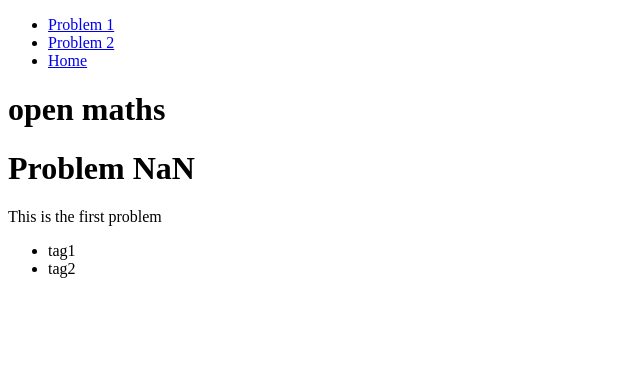
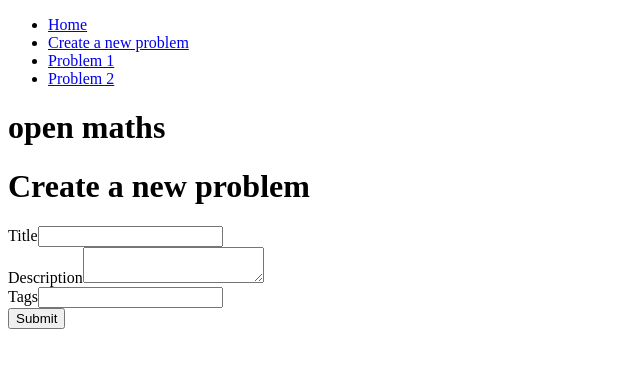
Before and after one commit to Aliochka/open-maths, a React (Vite) app in the folder webapp/: page /problems/create in a window 1280 px wide. Shown: the top 368 px of the page, without its empty margins (0-640 px from the left). Built offline with nearby package versions, Linux system fonts and the light colour scheme.

Commit message:
feat(webapp): add pages for creating and editing a problem

```diff
--- a/webapp/src/components/Menu.tsx
+++ b/webapp/src/components/Menu.tsx
@@ -9,14 +9,17 @@ export function Menu({ problems }: Menu) {
   return (
     <nav>
       <ul>
+        <li>
+          <Link to="/home">Home</Link>
+        </li>
+        <li>
+          <Link to="/problems/create">Create a new problem</Link>
+        </li>
         {problems.map((problem) => (
           <li key={problem.id}>
             <Link to={`/problems/${problem.id}`}>{problem.title}</Link>
           </li>
         ))}
-        <li>
-          <Link to="/home">Home</Link>
-        </li>
       </ul>
     </nav>
   )
--- a/webapp/src/factories/problems.ts
+++ b/webapp/src/factories/problems.ts
@@ -22,3 +22,7 @@ export function makeProblem(problem?: Partial<Problem>) {
 export async function getProblems() {
   return [makeProblem(), makeProblem()]
 }
+
+export async function getProblem(problemId: number) {
+  return makeProblem({ id: problemId })
+}
--- a/webapp/src/main.tsx
+++ b/webapp/src/main.tsx
@@ -9,8 +9,11 @@ import {
 import { Root } from './routes/Root/Root'
 import { loader as rootLoader } from './routes/Root/loader'
 import { ErrorPage } from './ErrorPage'
-import { Problem } from './routes/Problem'
+import { Problem } from './routes/Problem/Problem'
 import { Home } from './routes/Home'
+import { CreateProblem } from './routes/Problem/CreateProblem'
+import { loader as problemLoader } from './routes/Problem/loader'
+import { EditProblem } from './routes/Problem/EditProblem'
 
 const router = createBrowserRouter(
   createRoutesFromElements(
@@ -22,7 +25,17 @@ const router = createBrowserRouter(
         loader={rootLoader}
       >
         <Route path="/home/" element={<Home />} />
-        <Route path="/problems/:problemId" element={<Problem />} />
+        <Route path="/problems/create" element={<CreateProblem />} />
+        <Route
+          path="/problems/:problemId"
+          element={<Problem />}
+          loader={problemLoader}
+        />
+        <Route
+          path="/problems/:problemId/edit"
+          element={<EditProblem />}
+          loader={problemLoader}
+        />
       </Route>
     </>
   )
--- a/webapp/src/routes/Problem.tsx
+++ /dev/null
@@ -1,19 +0,0 @@
-import { useParams } from 'react-router-dom'
-import { makeProblem } from '../factories/problems'
-
-export function Problem() {
-  const { problemId } = useParams()
-  const problem = makeProblem({ id: Number(problemId) })
-
-  return (
-    <div>
-      <h1>{problem.title}</h1>
-      <p>{problem.description}</p>
-      <ul>
-        {problem.tags.map((tag) => (
-          <li key={tag}>{tag}</li>
-        ))}
-      </ul>
-    </div>
-  )
-}
--- /dev/null
+++ b/webapp/src/routes/Problem/CreateProblem.tsx
@@ -0,0 +1,10 @@
+import { FormProblem } from './FormProblem'
+
+export function CreateProblem() {
+  return (
+    <div>
+      <h1>Create a new problem</h1>
+      <FormProblem />
+    </div>
+  )
+}
--- /dev/null
+++ b/webapp/src/routes/Problem/EditProblem.tsx
@@ -0,0 +1,14 @@
+import { Problem } from '../../factories/problems'
+import { useLoaderData } from '../../hooks/useLoaderData'
+import { FormProblem } from './FormProblem'
+
+export function EditProblem() {
+  const { problem } = useLoaderData<{ problem: Problem }>()
+
+  return (
+    <div>
+      <h1>Edit your problem</h1>
+      <FormProblem problem={problem} />
+    </div>
+  )
+}
--- /dev/null
+++ b/webapp/src/routes/Problem/FormProblem.tsx
@@ -0,0 +1,51 @@
+import { Form } from 'react-router-dom'
+import { Problem } from '../../factories/problems'
+import { useState } from 'react'
+
+type FormProblem = {
+  problem?: Problem
+}
+
+export function FormProblem({ problem }: FormProblem = {}) {
+  const [title, setTitle] = useState(problem?.title ?? '')
+  const [description, setDescription] = useState(problem?.description ?? '')
+  const [tags, setTags] = useState(problem?.tags.join(', ') ?? '')
+
+  return (
+    <Form method="post">
+      <div>
+        <label>
+          Title
+          <input
+            type="text"
+            name="title"
+            value={title}
+            onChange={(e) => setTitle(e.target.value)}
+          />
+        </label>
+      </div>
+      <div>
+        <label>
+          Description
+          <textarea
+            name="description"
+            value={description}
+            onChange={(e) => setDescription(e.target.value)}
+          />
+        </label>
+      </div>
+      <div>
+        <label>
+          Tags
+          <input
+            type="text"
+            name="tags"
+            value={tags}
+            onChange={(e) => setTags(e.target.value)}
+          />
+        </label>
+      </div>
+      <button type="submit">Submit</button>
+    </Form>
+  )
+}
--- /dev/null
+++ b/webapp/src/routes/Problem/Problem.tsx
@@ -0,0 +1,20 @@
+import { Link } from 'react-router-dom'
+import { Problem } from '../../factories/problems'
+import { useLoaderData } from '../../hooks/useLoaderData'
+
+export function Problem() {
+  const { problem } = useLoaderData<{ problem: Problem }>()
+
+  return (
+    <div>
+      <h1>{problem.title}</h1>
+      <p>{problem.description}</p>
+      <ul>
+        {problem.tags.map((tag) => (
+          <li key={tag}>{tag}</li>
+        ))}
+      </ul>
+      <Link to={`/problems/${problem.id}/edit`}>Edit</Link>
+    </div>
+  )
+}
--- /dev/null
+++ b/webapp/src/routes/Problem/loader.ts
@@ -0,0 +1,12 @@
+import { LoaderFunctionArgs } from 'react-router-dom'
+import { Problem, getProblem } from '../../factories/problems'
+
+type Loader = Promise<{ problem: Problem }>
+
+export async function loader({ params }: LoaderFunctionArgs<Problem>): Loader {
+  const problem = await getProblem(Number(params.problemId))
+
+  return {
+    problem,
+  }
+}
```
